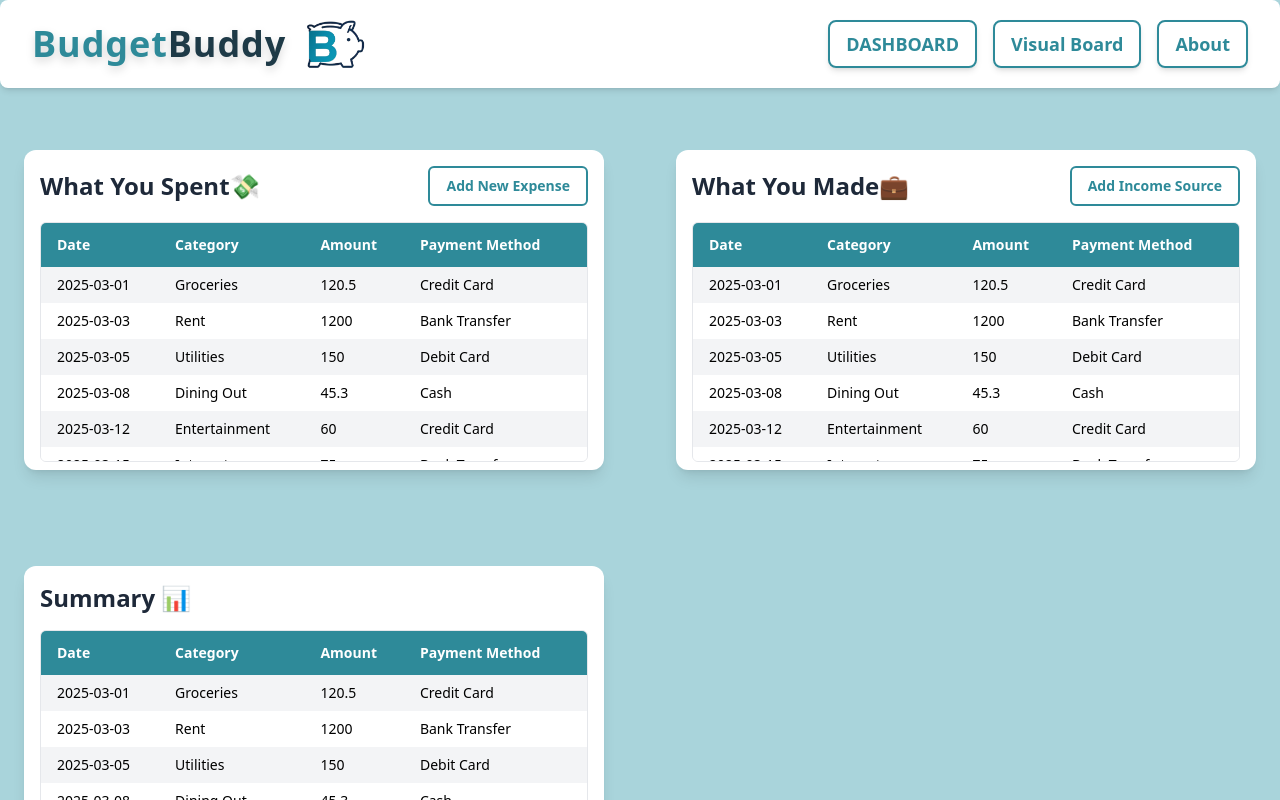
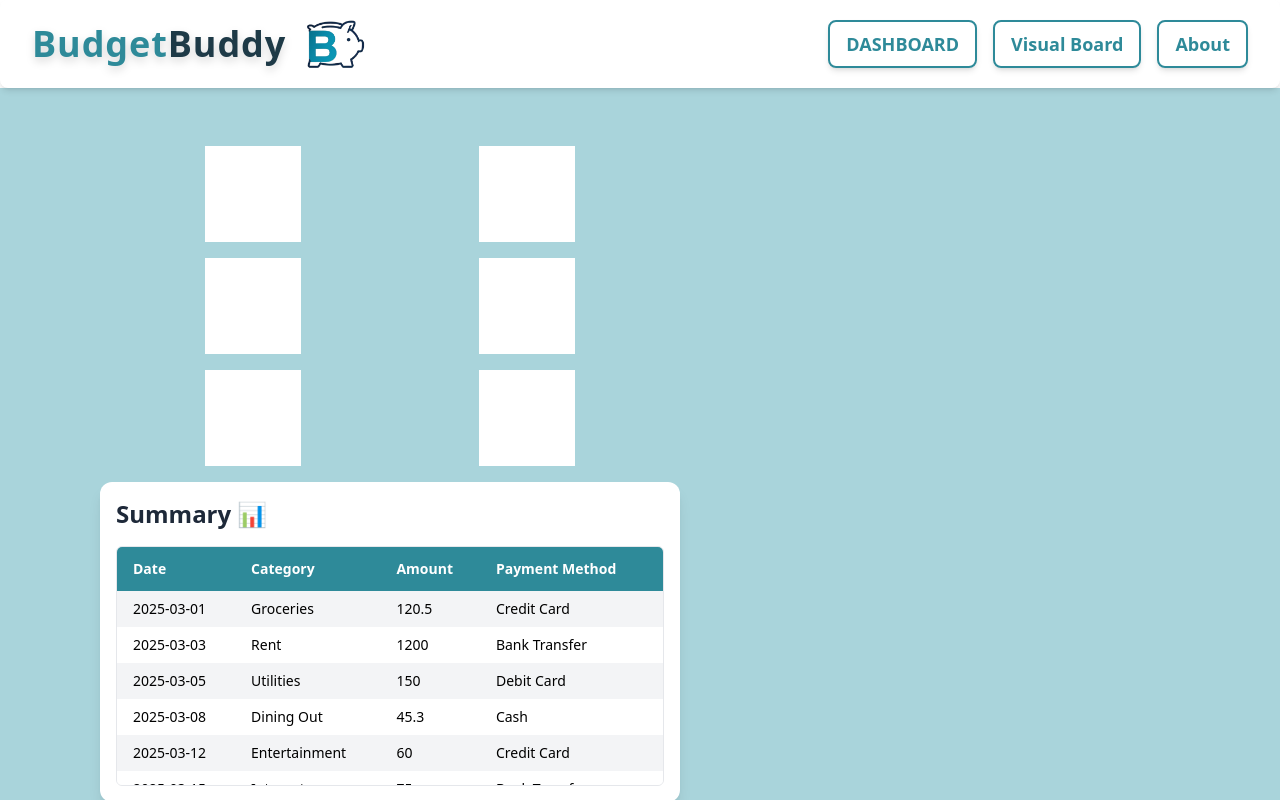
Before and after one commit to vinith555/BudgetBuddy, an Angular app: page /dashboard in a window 1280 px wide. Shown: the top 800 px of the page. Built offline with nearby package versions, Linux system fonts and the light colour scheme.

Commit message:
Modified table structure and changed the alingment

```diff
--- a/src/app/dashboard/dashboard.component.html
+++ b/src/app/dashboard/dashboard.component.html
@@ -1,4 +1,4 @@
-<div class="flex flex-row bg-white fixed top-0 w-full z-50 shadow-md rounded-lg items-center px-8 py-4 justify-between">
+<nav class="flex flex-row bg-white sticky top-0 w-full z-50 shadow-md rounded-lg items-center px-8 py-4 justify-between">
     <div class="flex flex-row items-center gap-x-4">
         <h1 class="text-4xl font-extrabold text-[#2E8A99] bg-clip-text drop-shadow-lg tracking-wide">
     Budget<span class="text-[#1E3A47]">Buddy</span>
@@ -13,5 +13,5 @@
         <a href="" class="text-[#2E8A99] font-bold text-lg px-4 py-2 rounded-lg border-2 border-[#2E8A99] hover:bg-[#2E8A99] hover:text-white transition-all duration-300 shadow-md">
         About</a>
     </div>
-</div>
+</nav>
 <router-outlet></router-outlet>
--- a/src/app/home/home.component.html
+++ b/src/app/home/home.component.html
@@ -1,22 +1,73 @@
-<div class="bg-[#A9D4DB] min-h-screen mx-height-auto flex flex-col items-center">
-    <div
+<body class="bg-[#A9D4DB] min-h-screen mx-height-auto flex flex-col items-center">
+  <div
     class="fixed top-6 left-1/2 transform -translate-x-1/2 z-50 bg-white border-l-4 border-[#2E8A99] text-[#1E3A47] shadow-lg px-6 py-4 rounded-md w-[90%] max-w-md bounce-in-top"
-    *ngIf="dispPLay"
-  >
+    *ngIf="dispPLay">
     <h1 class="font-semibold text-lg">WELCOME {{name}}! 🎉</h1>
     <p class="text-sm mt-1">Start managing your finances like a pro!</p>
   </div>
+<section class="mt-[50px] flex flex-wrap gap-x-6 gap-y-6 justify-between px-[100px]">
+
+  <div class="w-[580px] h-80">
+    <div class="grid grid-cols-2 w-full px-4 py-2 justify-items-center">
+      <div class="bg-white w-24 h-24 ">
+      </div>
+      <div class="bg-white w-24 h-24 ">
+      </div>
+    </div>
+    <div class="grid grid-cols-2 w-full px-4 py-2 justify-items-center">
+      <div class="bg-white w-24 h-24 ">
+      </div>
+      <div class="bg-white w-24 h-24 ">
+      </div>
+    </div>
+    <div class="grid grid-cols-2 w-full px-4 py-2 justify-items-center">
+      <div class="bg-white w-24 h-24 ">
+      </div>
+      <div class="bg-white w-24 h-24 ">
+      </div>
+    </div>
+  </div>
 
 
-    <div class="mt-[150px] grid grid-cols-1 md:grid-cols-2 gap-x-6 gap-y-24 justify-items-center w-full">
+
+
+      <div class="bg-white h-80 w-[580px] rounded-xl shadow-lg p-4">
+      <div class="flex justify-between items-center mb-4">
+        <h2 class="text-2xl font-bold text-gray-800">Summary 📊</h2>
+      </div>
+      <div class="max-h-60 overflow-y-auto custom-scrollbar rounded-md border border-gray-200">
+        <table class="w-full table-auto border-collapse text-sm">
+          <thead class="bg-[#2E8A99] text-white sticky top-0 z-10">
+            <tr>
+              <th class="py-3 px-4 text-left">Date</th>
+              <th class="py-3 px-4 text-left">Category</th>
+              <th class="py-3 px-4 text-left">Amount</th>
+              <th class="py-3 px-4 text-left">Payment Method</th>
+            </tr>
+          </thead>
+          <tbody>
+            @for (item of budgetData; track $index) {
+            <tr class="odd:bg-gray-100 even:bg-white hover:bg-gray-200 transition-colors">
+              <td class="py-2 px-4">{{item.date}}</td>
+              <td class="py-2 px-4">{{item.category}}</td>
+              <td class="py-2 px-4">{{item.amount}}</td>
+              <td class="py-2 px-4">{{item.paymentMethod}}</td>
+            </tr>
+            }
+          </tbody>
+        </table>
+      </div>
+
+        </div>
         <div class="bg-white h-80 w-[580px] rounded-xl shadow-lg p-4">
             <div class="flex justify-between items-center mb-4">
               <h2 class="text-2xl font-bold text-gray-800">What You Spent💸</h2>
-              <button class="py-2 px-4 text-sm font-semibold border-2 border-[#2E8A99] text-[#2E8A99] rounded-md hover:bg-[#2E8A99] hover:text-white transition-colors duration-300">
-                Add New Expense
-              </button>
+              <div class="gap-x-6">
+                <button class="py-2 px-4 text-sm font-semibold border-2 border-[#2E8A99] text-[#2E8A99] rounded-md hover:bg-[#2E8A99] hover:text-white transition-colors duration-300">
+                  Add New Expense
+                </button>
+              </div>
             </div>
-
             <div class="max-h-60 overflow-y-auto custom-scrollbar rounded-md border border-gray-200">
               <table class="w-full table-auto border-collapse text-sm">
                 <thead class="bg-[#2E8A99] text-white sticky top-0 z-10">
@@ -72,33 +123,5 @@
             </div>
 
         </div>
-        <div class="bg-white h-80 w-[580px] rounded-xl shadow-lg p-4">
-            <div class="flex justify-between items-center mb-4">
-              <h2 class="text-2xl font-bold text-gray-800">Summary 📊</h2>
-            </div>
-            <div class="max-h-60 overflow-y-auto custom-scrollbar rounded-md border border-gray-200">
-              <table class="w-full table-auto border-collapse text-sm">
-                <thead class="bg-[#2E8A99] text-white sticky top-0 z-10">
-                  <tr>
-                    <th class="py-3 px-4 text-left">Date</th>
-                    <th class="py-3 px-4 text-left">Category</th>
-                    <th class="py-3 px-4 text-left">Amount</th>
-                    <th class="py-3 px-4 text-left">Payment Method</th>
-                  </tr>
-                </thead>
-                <tbody>
-                  @for (item of budgetData; track $index) {
-                  <tr class="odd:bg-gray-100 even:bg-white hover:bg-gray-200 transition-colors">
-                    <td class="py-2 px-4">{{item.date}}</td>
-                    <td class="py-2 px-4">{{item.category}}</td>
-                    <td class="py-2 px-4">{{item.amount}}</td>
-                    <td class="py-2 px-4">{{item.paymentMethod}}</td>
-                  </tr>
-                  }
-                </tbody>
-              </table>
-            </div>
-
-        </div>
-    </div>
-</div>
+  </section>
+</body>
```
